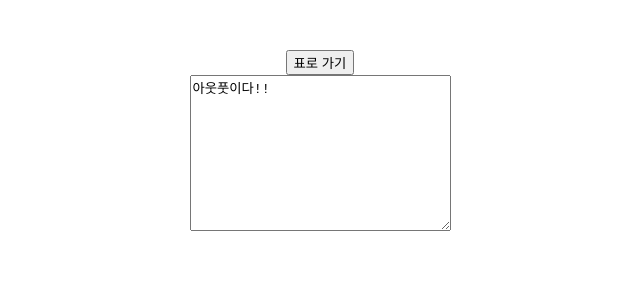
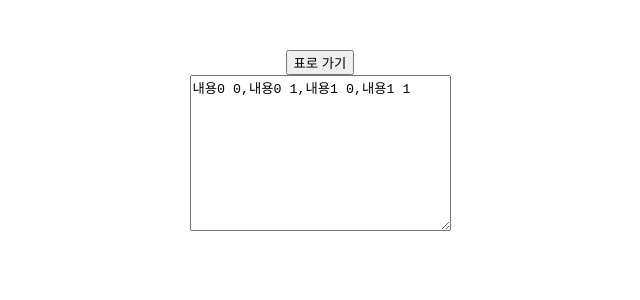
Before and after one commit to Barkshihun/table-to-text, a React (Vite) app: page / in a window 1280 px wide. Both pictures are taken after a click on the button "텍스트로 변환". Shown: the top 300 px of the page, without its empty margins (320-960 px from the left). Built offline with nearby package versions, Linux system fonts and the light colour scheme.

Commit message:
표 데이터를 가져와 텍스트로 대충 출력

```diff
--- a/src/components/Desktop.tsx
+++ b/src/components/Desktop.tsx
@@ -1,5 +1,5 @@
 import { useState } from "react";
-import Output from "./Output";
+import Output from "./Tranform";
 import Table from "./Table";
 
 function Desktop() {
--- a/src/components/Output.tsx
+++ /dev/null
@@ -1,11 +0,0 @@
-function Output() {
-  return (
-    <>
-      <textarea cols={30} rows={10}>
-        아웃풋이다!!
-      </textarea>
-    </>
-  );
-}
-
-export default Output;
--- a/src/components/Table.tsx
+++ b/src/components/Table.tsx
@@ -2,7 +2,7 @@ import { useState } from "react";
 import "../scss/Table.scss";
 import { faPlus, faMinus } from "@fortawesome/free-solid-svg-icons";
 import { FontAwesomeIcon } from "@fortawesome/react-fontawesome";
-import TableContents from "./TableContents";
+import { TableContents } from "./TableContents";
 
 function Table() {
   const [rows, setRows] = useState(2);
--- a/src/components/TableContents.tsx
+++ b/src/components/TableContents.tsx
@@ -3,22 +3,37 @@ import { faPlus, faMinus } from "@fortawesome/free-solid-svg-icons";
 import { FontAwesomeIcon } from "@fortawesome/react-fontawesome";
 
 // tr이 행, td가 열
-function TableContents({ rows, cols }: { rows: number; cols: number }) {
+export let cellValueList: string[][] = [];
+export function TableContents({ rows, cols }: { rows: number; cols: number }) {
+  const onChange = (event: React.ChangeEvent<HTMLInputElement>) => {
+    if (event.target.dataset.row && event.target.dataset.col) {
+      const row: number = parseInt(event.target.dataset.row);
+      const col: number = parseInt(event.target.dataset.col);
+      console.log(cellValueList[row][col], "와");
+    }
+  };
   const trList = [];
-  for (let i = 0; i < rows; i++) {
+  for (let row = 0; row < rows; row++) {
     const tdList = [];
-    for (let j = 0; j < cols; j++) {
+    cellValueList[row] = [];
+    for (let col = 0; col < cols; col++) {
+      const value = `내용${row} ${col}`;
+      cellValueList[row][col] = value;
       tdList.push(
-        <td key={`${j}${i}`}>
+        <td key={`row${row}col${col}`}>
           <div>
-            <input value={`내용${j} ${i}`}></input>
+            <input
+              value={value}
+              onChange={onChange}
+              id={`row${row}col${col}`}
+              data-row={row}
+              data-col={col}
+            ></input>
           </div>
         </td>
       );
     }
-    trList.push(<tr key={`${i}`}>{tdList.map((item, index) => item)}</tr>);
+    trList.push(<tr key={`row${row}`}>{tdList.map((td) => td)}</tr>);
   }
   return <tbody>{trList}</tbody>;
 }
-
-export default TableContents;
--- /dev/null
+++ b/src/components/Tranform.tsx
@@ -0,0 +1,24 @@
+import { useState } from "react";
+import { cellValueList } from "./TableContents";
+
+function Output() {
+  const cellValueToText = (cellValueList: string[][]) => {
+    let temp: string[] = [];
+    for (let i = 0; i < cellValueList.length; i++) {
+      temp.push(...cellValueList[i]);
+    }
+    return temp.toString();
+  };
+  cellValueToText(cellValueList);
+  const [text, setText] = useState(cellValueToText(cellValueList));
+  const onChange = (event: React.ChangeEvent<HTMLTextAreaElement>) =>
+    setText(event.target.value);
+  console.log(cellValueList[1][1]);
+  return (
+    <>
+      <textarea cols={30} rows={10} value={text} onChange={onChange}></textarea>
+    </>
+  );
+}
+
+export default Output;
```
